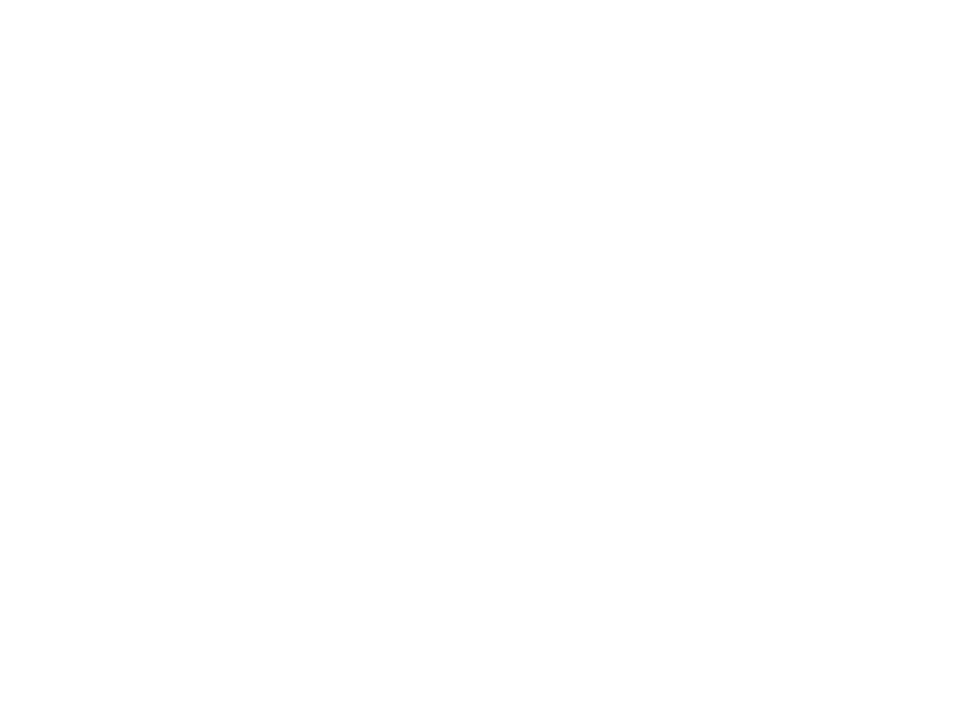
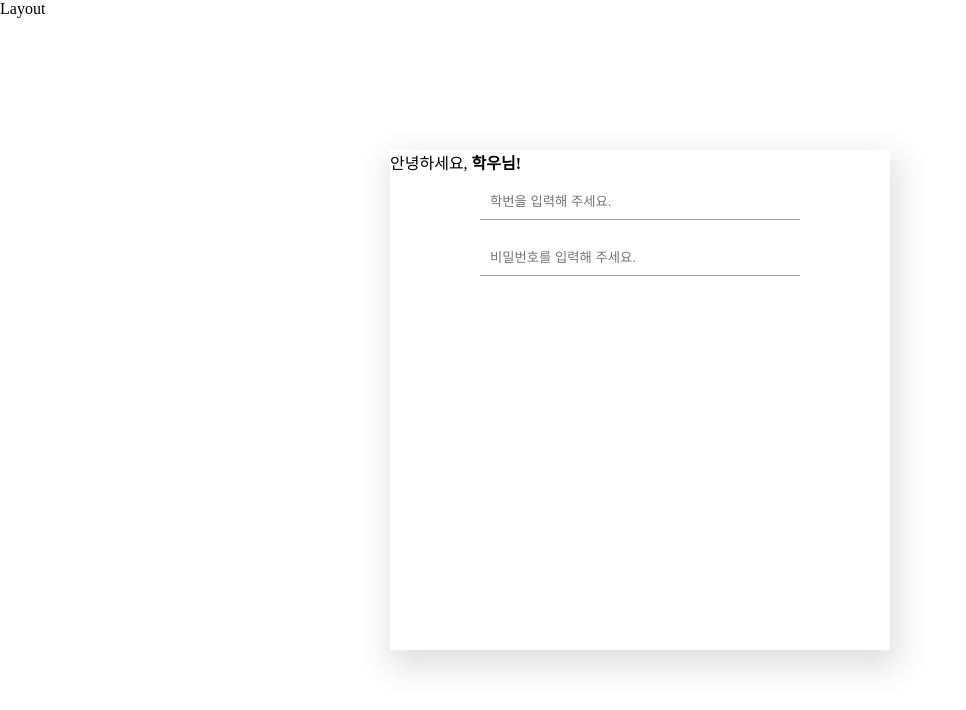
Before and after one commit to vpdls1511/Our_School_Life, a React (Create React App) app in the folder client/: page /account in a window 1280 px wide. Before the commit this address had no page. Shown: the top 710 px of the page, without its empty margins (0-966 px from the left). Built offline with nearby package versions, Linux system fonts and the light colour scheme.

Commit message:
feat(vpdls1511) : 로그인 페이지 와이어프레임 제작

```diff
--- a/client/src/App.js
+++ b/client/src/App.js
@@ -4,6 +4,8 @@ import DefaultLayout from "./layout/DefaultLayout";
 //Pages
 import Home from "./page/Home";
 import Suggestion from "./page/Suggestion";
+import AccountLayout from "./layout/AccountLayout";
+import SignIn from "./page/account/SignIn";
 
 function App() {
   return useRoutes([
@@ -14,6 +16,13 @@ function App() {
         {index : true , element: <Home />},
         {path : "suggestion" , element: <Suggestion />}
       ]
+    },
+    {
+      path : '/account',
+      element : <AccountLayout />,
+      children : [
+        {index : true , element: <SignIn />},
+      ]
     }
   ]);
 }
--- a/client/src/assets/components/SuggestionInputArea.scss
+++ b/client/src/assets/components/suggestion/SuggestionInputArea.scss
@@ -1,6 +1,6 @@
 .suggestionAreaWrap{
   position: absolute;
-  top: 40%;
+  top: 50%;
   left: 50%;
   width: 460px;
   transform: translate(-50%, -50%);
--- a/client/src/assets/index.scss
+++ b/client/src/assets/index.scss
@@ -1,13 +1,14 @@
 //Components
-@import "components/SuggestionTitleText";
-@import "components/SuggestionInputArea";
-@import "components/SuggestionItmes";
+@import "components/suggestion/SuggestionTitleText";
+@import "components/suggestion/SuggestionInputArea";
+@import "components/suggestion/SuggestionItmes";
 
 // Layout
 @import "layout/DefaultLayout";
 
 //Pages
 @import "pages/Suggestion";
+@import "pages/SignIn";
 
 //variable
 @import "variable";
--- /dev/null
+++ b/client/src/assets/pages/SignIn.scss
@@ -0,0 +1,24 @@
+.signInWrap{
+  position: absolute;
+  width: 500px;
+  height: 500px;
+  left: 50%;
+  top: 50%;
+  transform: translate(-50%, -50%);
+  box-shadow: 4px 12px 30px 6px rgba(0, 0, 0, .12);
+  vertical-align: center;
+  >p{
+
+  }
+  >input{
+    position: relative;
+    left: 50%;
+    transform: translateX(-50%);
+    width: 300px;
+    outline: none;
+    margin: 10px auto;
+    border: none;
+    padding: 10px;
+    border-bottom: 1px solid #999;
+  }
+}
--- /dev/null
+++ b/client/src/components/layout/UserMenu.js
@@ -0,0 +1,5 @@
+const UserMenu = () => {
+
+}
+
+export default UserMenu;
--- /dev/null
+++ b/client/src/layout/AccountLayout.js
@@ -0,0 +1,13 @@
+import {Outlet} from "react-router-dom";
+
+const AccountLayout = () =>{
+  return <>
+
+    Layout
+    <div>
+      <Outlet />
+    </div>
+  </>
+}
+
+export default AccountLayout
--- /dev/null
+++ b/client/src/page/account/SignIn.js
@@ -0,0 +1,10 @@
+const SignIn = () => {
+  return<div className={"signInWrap"}>
+    <p>안녕하세요, <b>학우님!</b></p>
+    <input type={"text"} placeholder={"학번을 입력해 주세요."}/>
+    <br/>
+    <input type={"password"} placeholder={"비밀번호를 입력해 주세요."}/>
+  </div>
+}
+
+export default SignIn;
```
Also changed, not shown: client/src/assets/components/suggestion/SuggestionItmes.scss (renamed from client/src/assets/components/SuggestionItmes.scss), client/src/assets/components/suggestion/SuggestionTitleText.scss (renamed from client/src/assets/components/SuggestionTitleText.scss).
